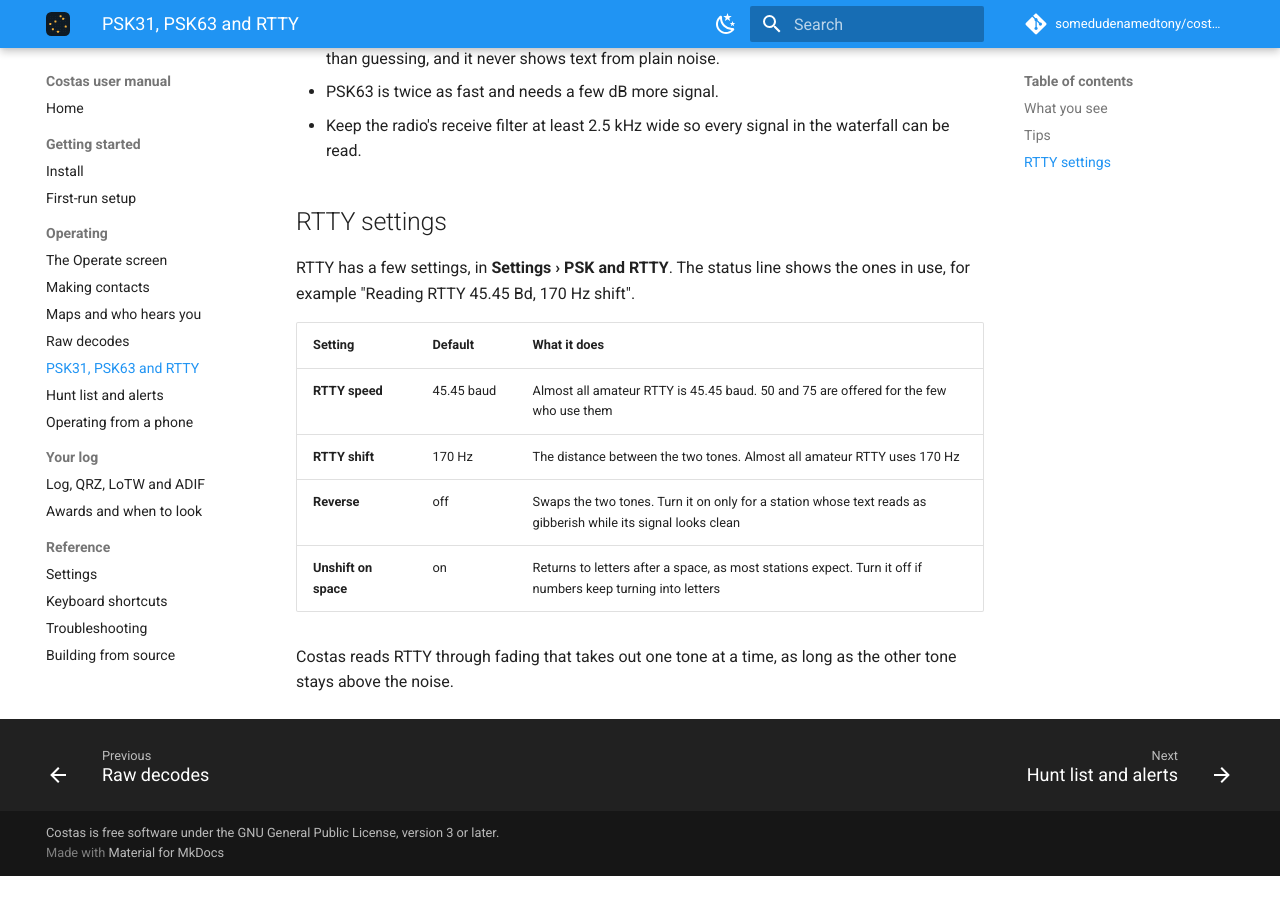
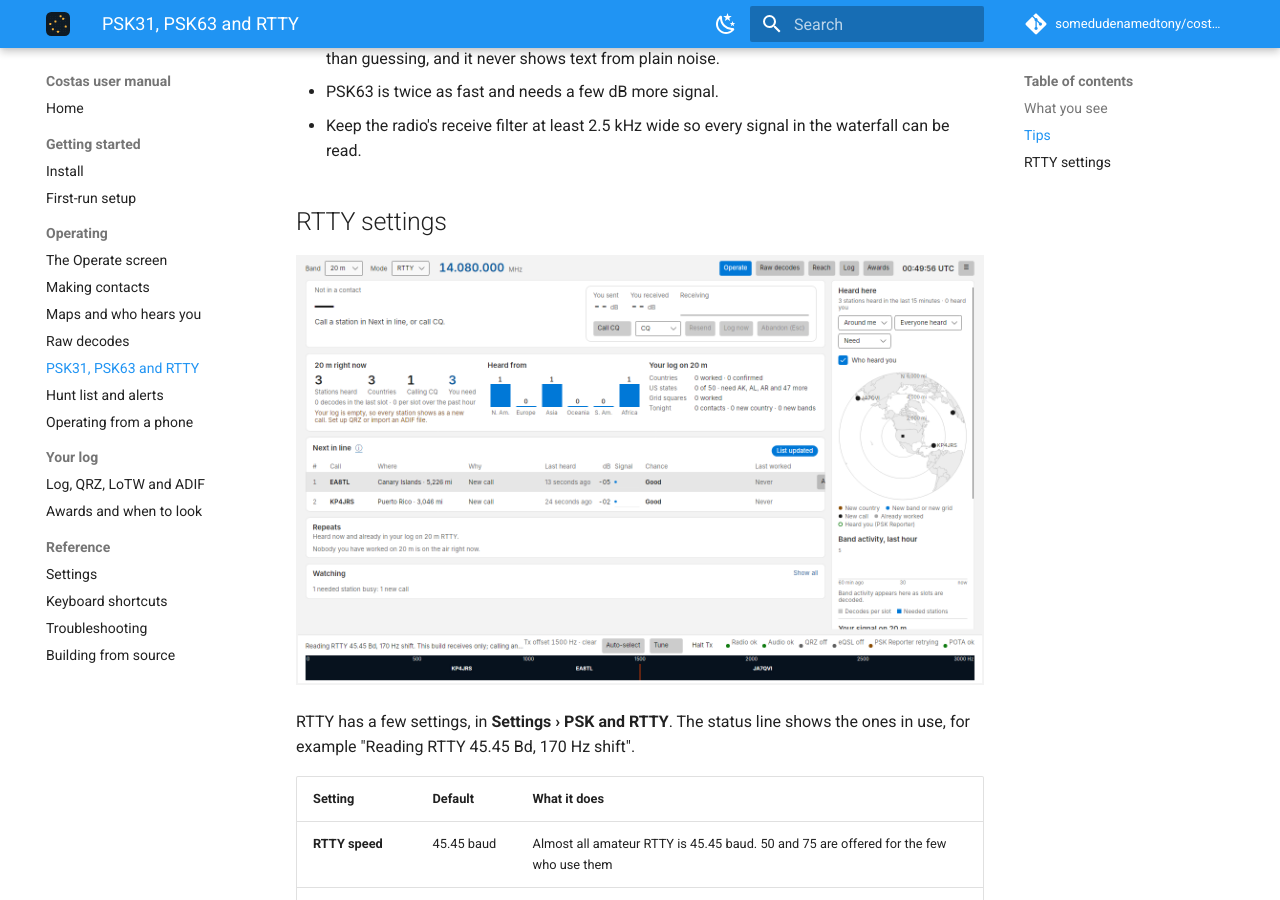
Before and after one commit to somedudenamedtony/costas, an MkDocs documentation site: the page built from manual/keyboard-modes.md, in a window 1280 px wide and 900 px high, scrolled down 1436 px. Built offline with MkDocs 1.6.1 and Material for MkDocs 9.7.7, drawn with Linux system fonts in a browser that asks for light colours; comment, search, counter and statistics services are not loaded; before the commit the page ends 2312 px from its top, so only the background shows below that.

Commit message:
Show RTTY on the Operate screen in the manual
Co-Authored-By: Claude Opus 5.5 <noreply@anthropic.com>
Claude-Session: https://claude.ai/code/session_01Uxt1d21PPvVnMQjRoesXPR

```diff
--- a/manual/keyboard-modes.md
+++ b/manual/keyboard-modes.md
@@ -35,6 +35,8 @@ The slot countdown is hidden in these modes, since there are no slots.
 
 ## RTTY settings
 
+![RTTY on the Operate screen](images/rtty-operate.png)
+
 RTTY has a few settings, in **Settings › PSK and RTTY**. The status line shows the ones in use, for
 example "Reading RTTY 45.45 Bd, 170 Hz shift".
 
```
Also changed, not shown: manual/images/rtty-operate.png (added).
